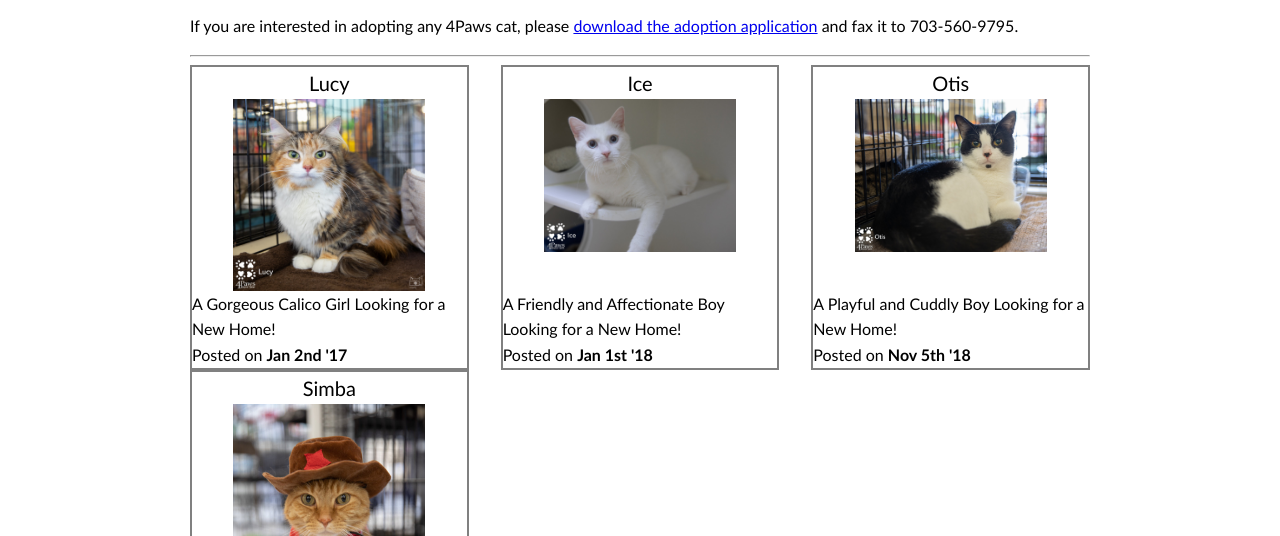
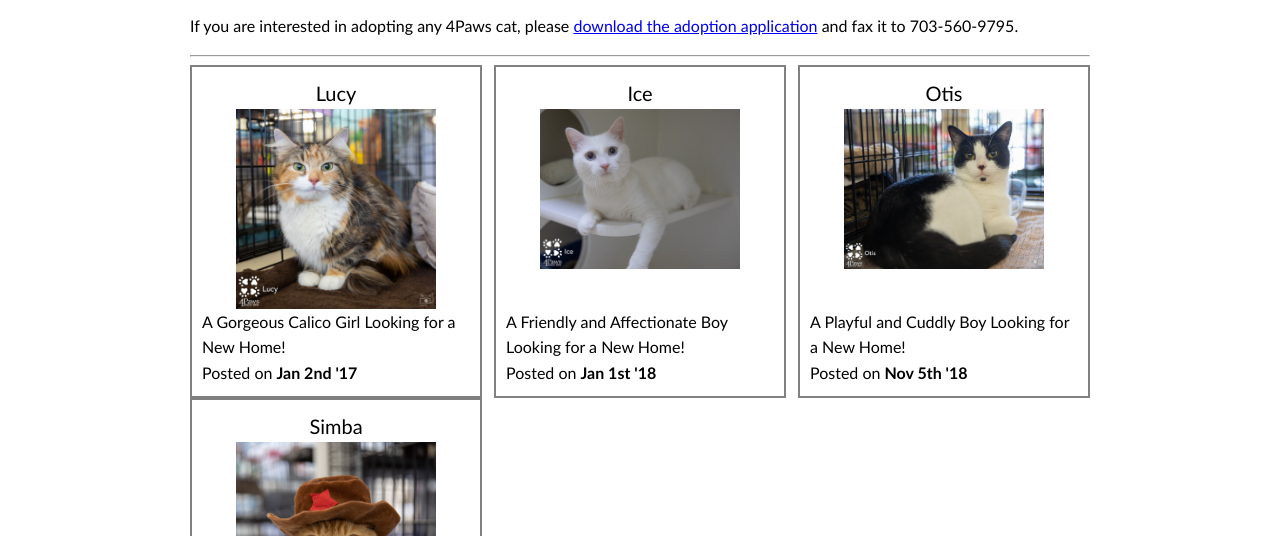
Before and after one commit to khanhntran/4paws, a Gatsby site: page /adoptable-cats in a window 1280 px wide. Shown: the part 264-800 px from the top of the page. Built offline with nearby package versions, Linux system fonts and the light colour scheme; Gatsby itself is replaced by a stand-in of ours.

Commit message:
Cat grid pic formatting

```diff
--- a/src/styles/components/_cats-grid.scss
+++ b/src/styles/components/_cats-grid.scss
@@ -1,6 +1,6 @@
 .cat-grid {
   display: grid;
-  grid-column-gap: $l-size;
+  grid-column-gap: $s-size;
   grid-template-columns: repeat(3, 1fr);
   margin-bottom: $xl-size;
 }
@@ -12,6 +12,7 @@
 
 .cat-grid__item {
   border: 2px grey solid;
+  padding: 1rem;
   text-decoration: none;
 }
 
@@ -22,13 +23,21 @@
 }
 
 .cat-pic-container {
-  min-height: 15vw;
+  min-height: 20rem;
+  position: relative;
 }
 
 .cat-pic {
-  width: 15vw;
+  width: 20rem;
+
   display: block;
   margin: 0 auto;
+
+  position: absolute;
+  clip: rect(0rem, 20rem, 20rem, 0rem);
+
+  left: 0;
+  right: 0;
 }
 
 .cat-date {
```
